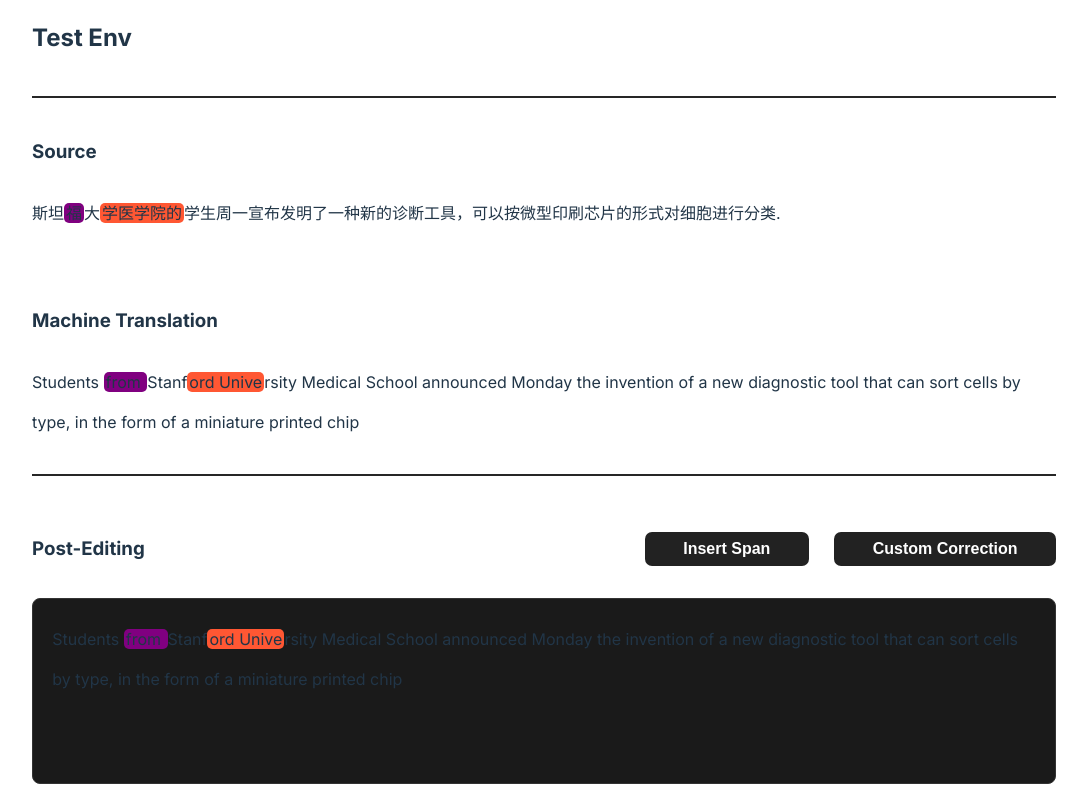
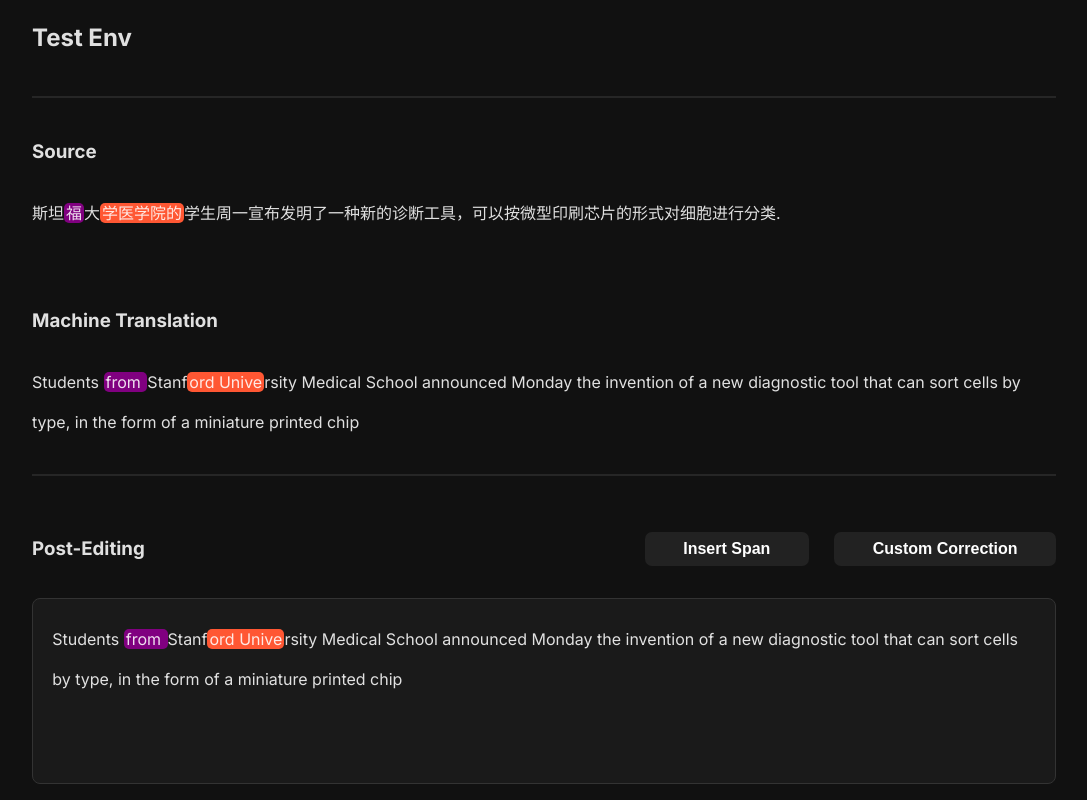
Before and after one commit to MekaelWasti/TranslationCorrect-V2, a React (Vite) app in the folder frontend/: page / in a window 1280 px wide. Shown: the top 800 px of the page, without its empty margins (96-1183 px from the left). Built offline with nearby package versions, Linux system fonts and the light colour scheme.

Commit message:
Add python version, remove light mode, add myenv to .gitignore

```diff
--- a/frontend/src/index.css
+++ b/frontend/src/index.css
@@ -3,9 +3,10 @@
   line-height: 1.5;
   font-weight: 400;
 
-  color-scheme: light dark;
+  color-scheme: dark;
   color: rgba(255, 255, 255, 0.87);
   background-color: #111111;
+  background: #111111;
 
   font-synthesis: none;
   text-rendering: optimizeLegibility;
@@ -214,7 +215,7 @@
   outline: 4px auto -webkit-focus-ring-color;
 }
 
-@media (prefers-color-scheme: light) {
+/* @media (prefers-color-scheme: light) {
   :root {
     color: #213547;
     background-color: #ffffff;
@@ -225,7 +226,7 @@
   .translate-text-button button {
     background-color: #f9f9f9;
   }
-}
+} */
 
 @keyframes glow {
   0%,
```
Also changed, not shown: 2 other files (tests, documents, lock files or other folders).
